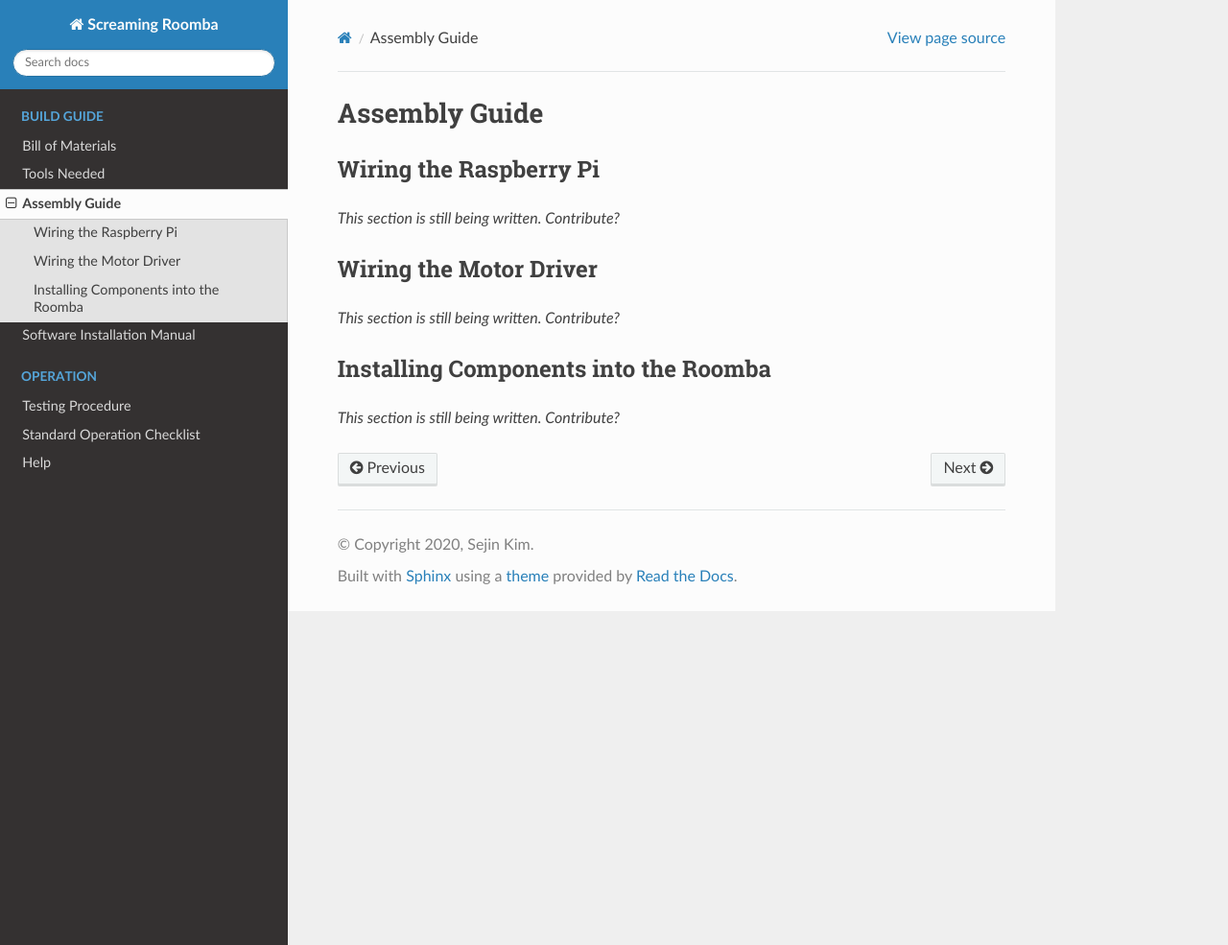
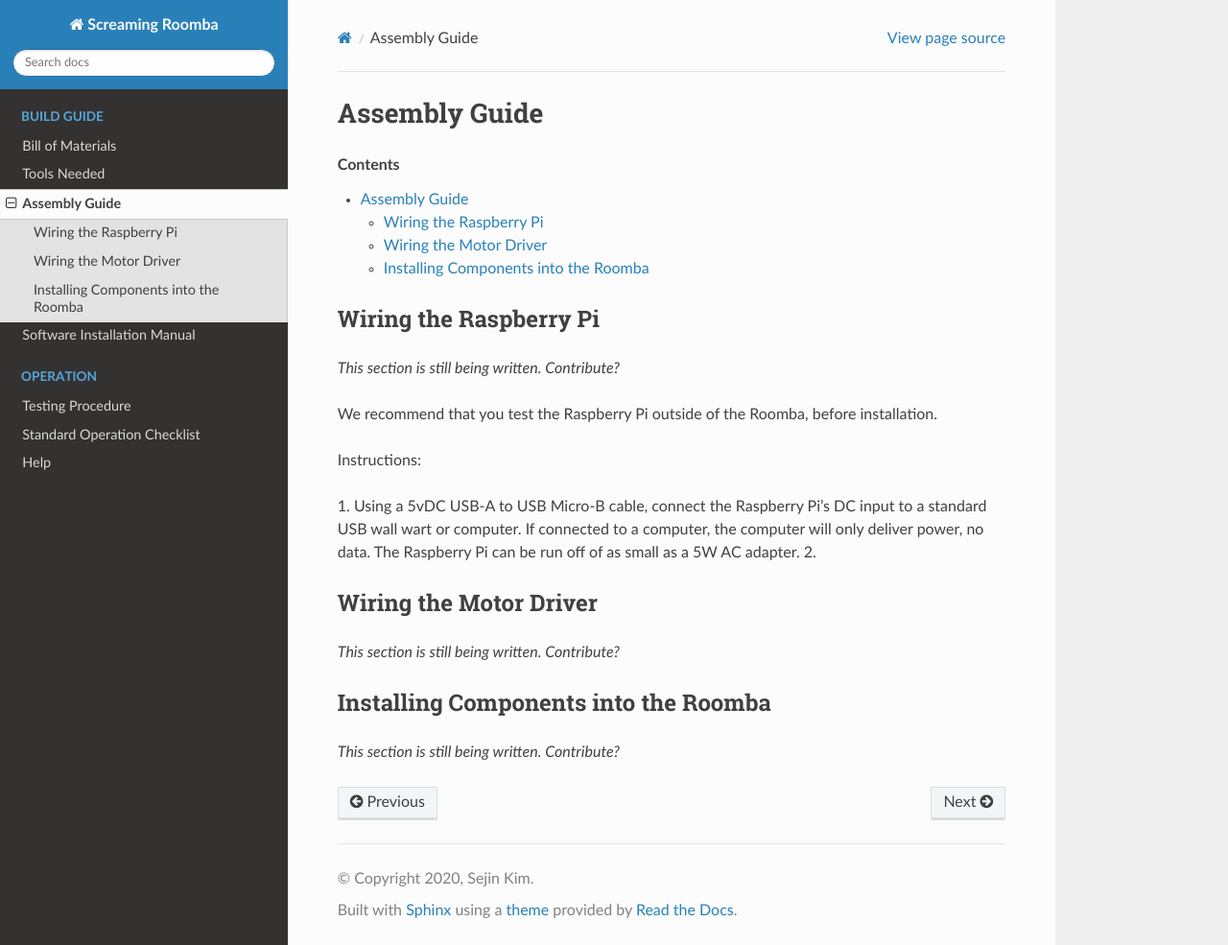
Before and after one commit to kim3-sudo/screamingroomba, a Sphinx documentation site: the page built from docs/guide/assembly.rst, in a window 1280 px wide and 985 px high. Shown: the whole window at 96% size. Built offline with Sphinx 7.4.7 and the Read the Docs theme 2.0.0, drawn with Linux system fonts in a browser that asks for light colours.

Commit message:
Update assembly.rst

```diff
--- a/docs/guide/assembly.rst
+++ b/docs/guide/assembly.rst
@@ -1,17 +1,26 @@
 Assembly Guide
---------------
+==============
+
+.. contents:: :depth: 2
 
 Wiring the Raspberry Pi
-^^^^^^^^^^^^^^^^^^^^^^^
+-----------------------
 
 *This section is still being written. Contribute?*
 
+We recommend that you test the Raspberry Pi outside of the Roomba, before installation.
+
+Instructions:
+
+1. Using a 5vDC USB-A to USB Micro-B cable, connect the Raspberry Pi's DC input to a standard USB wall wart or computer. If connected to a computer, the computer will only deliver power, no data. The Raspberry Pi can be run off of as small as a 5W AC adapter.
+2.
+
 Wiring the Motor Driver
-^^^^^^^^^^^^^^^^^^^^^^^
+-----------------------
 
 *This section is still being written. Contribute?*
 
 Installing Components into the Roomba
-^^^^^^^^^^^^^^^^^^^^^^^^^^^^^^^^^^^^^
+-------------------------------------
 
 *This section is still being written. Contribute?*
```
